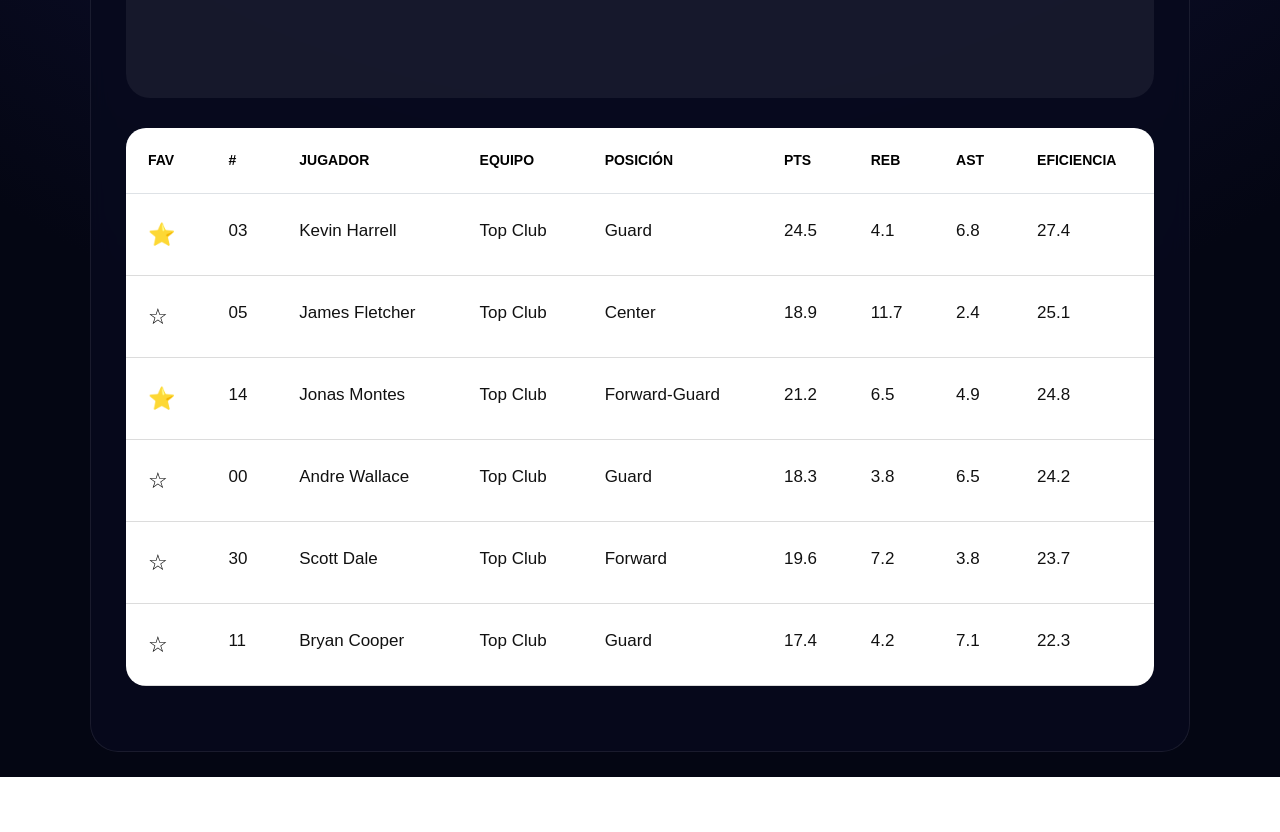
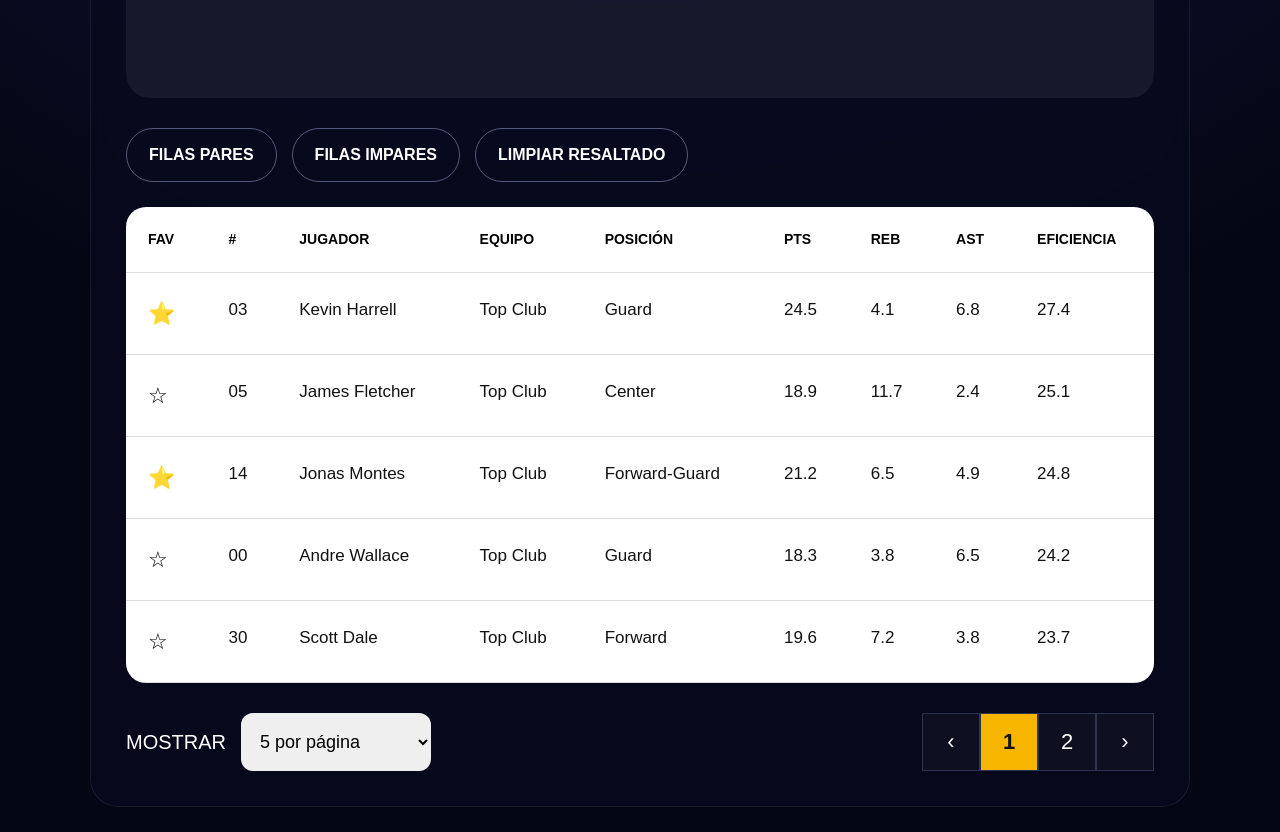
Before and after one commit to martind10/Examen_Final, a React (Vite) app in the folder REACT/basketball-dashboard/: page / in a window 1280 px wide. Shown: the part 800-1632 px from the top of the page. Before the commit the page ends 1577 px from the top, so only its background shows below. Built offline with nearby package versions, Linux system fonts and the light colour scheme.

Commit message:
Resaltar fila y pagina Responsive

```diff
--- a/REACT/basketball-dashboard/src/App.jsx
+++ b/REACT/basketball-dashboard/src/App.jsx
@@ -9,6 +9,8 @@ import playersData from './data/players'
 
 import StatsCards from './components/StatsCards/StatsCards'
 
+import Pagination from './components/Pagination/Pagination'
+
 function App(){
 
   const [players, setPlayers] = useState(playersData)
@@ -16,6 +18,14 @@ function App(){
   const [search, setSearch] = useState('')
 
   const [history, setHistory] = useState([])
+
+  const [currentPage, setCurrentPage] = useState(1)
+
+  const [rowsPerPage, setRowsPerPage] = useState(5)
+
+  const [highlightEven, setHighlightEven] = useState(false)
+
+  const [highlightOdd, setHighlightOdd] = useState(false)
 
   const toggleFavorite = (id) => {
 
@@ -59,12 +69,29 @@ function App(){
 
   }
 
+  const clearHighlights = () => {
+
+  setHighlightEven(false)
+
+  setHighlightOdd(false)
+
+  }
+
   const filteredPlayers = players.filter((player) =>
 
     player.player
       .toLowerCase()
       .includes(search.toLowerCase())
 
+  )
+
+  const lastIndex = currentPage * rowsPerPage
+
+  const firstIndex = lastIndex - rowsPerPage
+
+  const currentPlayers = filteredPlayers.slice(
+  firstIndex,
+  lastIndex
   )
 
   return(
@@ -89,9 +116,52 @@ function App(){
             clearHistory={clearHistory}
           />
 
+          <div className="table-actions">
+
+          <button className="table-actions__button" onClick={() => {
+
+            setHighlightEven(true)
+            setHighlightOdd(false)
+
+          }}
+          >
+
+           FILAS PARES
+
+          </button>
+
+          <button className="table-actions__button" onClick={() => {
+            setHighlightOdd(true)
+            setHighlightEven(false)
+
+          }}
+          >
+
+          FILAS IMPARES
+
+          </button>
+
+          <button className="table-actions__button" onClick={clearHighlights}>
+
+        LIMPIAR RESALTADO
+
+        </button>
+
+        </div>
+
           <PlayersTable
-            players={filteredPlayers}
+            players={currentPlayers}
             toggleFavorite={toggleFavorite}
+            highlightEven={highlightEven}
+            highlightOdd={highlightOdd}
+          />
+
+          <Pagination
+            currentPage={currentPage}
+            setCurrentPage={setCurrentPage}
+            rowsPerPage={rowsPerPage}
+            setRowsPerPage={setRowsPerPage}
+            totalPlayers={filteredPlayers.length}
           />
 
         </section>
--- /dev/null
+++ b/REACT/basketball-dashboard/src/components/Pagination/Pagination.jsx
@@ -0,0 +1,118 @@
+function Pagination({
+
+  currentPage,
+  setCurrentPage,
+  rowsPerPage,
+  setRowsPerPage,
+  totalPlayers
+
+}){
+
+  const totalPages = Math.ceil(
+    totalPlayers / rowsPerPage
+  )
+
+  const pages = []
+
+  for(let i = 1; i <= totalPages; i++){
+
+    pages.push(i)
+
+  }
+
+  return(
+
+    <div className="table-footer">
+
+      <div className="table-footer__left">
+
+        <span>
+          MOSTRAR
+        </span>
+
+        <select
+          className="table-footer__select"
+          value={rowsPerPage}
+          onChange={(e) => {
+
+            setRowsPerPage(Number(e.target.value))
+            setCurrentPage(1)
+
+          }}
+        >
+
+          <option value={5}>
+            5 por página
+          </option>
+
+          <option value={10}>
+            10 por página
+          </option>
+
+          <option value={15}>
+            15 por página
+          </option>
+
+        </select>
+
+      </div>
+
+      <div className="pagination">
+
+        <button
+          className="pagination__button"
+          onClick={() =>
+            setCurrentPage(currentPage - 1)
+          }
+          disabled={currentPage === 1}
+        >
+
+          ‹
+
+        </button>
+
+        {
+
+          pages.map((page) => (
+
+            <button
+              key={page}
+              className={`pagination__button ${
+                currentPage === page
+                ? 'pagination__button--active'
+                : ''
+              }`}
+              onClick={() =>
+                setCurrentPage(page)
+              }
+            >
+
+              {page}
+
+            </button>
+
+          ))
+
+        }
+
+        <button
+          className="pagination__button"
+          onClick={() =>
+            setCurrentPage(currentPage + 1)
+          }
+          disabled={currentPage === totalPages}
+        >
+
+          ›
+
+        </button>
+
+      </div>
+
+    </div>
+
+  )
+
+}
+
+export default Pagination
--- a/REACT/basketball-dashboard/src/components/PlayersTable/PlayersTable.jsx
+++ b/REACT/basketball-dashboard/src/components/PlayersTable/PlayersTable.jsx
@@ -1,4 +1,12 @@
-function PlayersTable({ players, toggleFavorite }){
+function PlayersTable({
+
+  players,
+  toggleFavorite,
+
+  highlightEven,
+  highlightOdd
+
+}){
 
   return(
 
@@ -30,7 +38,23 @@ function PlayersTable({ players, toggleFavorite }){
 
             players.map((player) => (
 
-              <tr key={player.id}>
+              <tr
+              key={player.id}
+              className={`
+                ${
+                    highlightEven && player.id % 2 === 0
+                    ? 'players-table__row--highlight': ''
+                }
+
+                ${
+                    highlightOdd && player.id % 2 !== 0
+                    ? 'players-table__row--highlight'
+                    : ''
+                }
+
+            `}
+
+>
 
                 <td>
 
--- a/REACT/basketball-dashboard/src/styles/dashboard.css
+++ b/REACT/basketball-dashboard/src/styles/dashboard.css
@@ -268,3 +268,202 @@ body{
   font-size: 16px;
   line-height: 1.5;
 }
+
+.table-footer{
+  display: flex;
+  justify-content: space-between;
+  align-items: center;
+}
+
+.table-footer__left{
+  display: flex;
+  align-items: center;
+  gap: 15px;
+}
+
+.table-footer__left span{
+  font-size: 20px;
+}
+
+.table-footer__select{
+  width: 190px;
+  height: 58px;
+  border-radius: 12px;
+  border: none;
+  padding: 0 15px;
+  font-size: 18px;
+}
+
+.pagination{
+  display: flex;
+}
+
+.pagination__button{
+  width: 58px;
+  height: 58px;
+  border: 1px solid #2d3350;
+  background: rgba(255,255,255,0.03);
+  color: white;
+  font-size: 22px;
+}
+
+.pagination__button--active{
+  background: #f7b500;
+  color: #111;
+  font-weight: bold;
+}
+
+.table-actions{
+  display: flex;
+  gap: 15px;
+  margin-bottom: 25px;
+}
+
+.table-actions__button{
+  background: transparent;
+  border: 1px solid #555b7a;
+  color: white;
+  border-radius: 30px;
+  padding: 14px 22px;
+  font-weight: bold;
+  cursor: pointer;
+  transition: 0.3s;
+}
+
+.table-actions__button:hover{
+  background: #f7b500;
+  color: #111;
+}
+
+.players-table__row--highlight td{
+  background: #f7c32f;
+  color: #111;
+}
+
+.stat-card{
+  transition: 0.3s;
+}
+
+.stat-card:hover{
+  transform: translateY(-5px);
+}
+
+.players-table tbody tr{
+  transition: 0.3s;
+}
+
+.players-table tbody tr:hover td{
+  background: #e9edf7;
+}
+
+.pagination__button{
+  transition: 0.3s;
+  cursor: pointer;
+}
+
+.pagination__button:hover{
+  background: #f7b500;
+  color: #111;
+}
+
+.table-footer__select{
+  cursor: pointer;
+}
+
+.players-table__favorite{
+  transition: 0.3s;
+}
+
+.players-table__favorite:hover{
+  transform: scale(1.2);
+}
+
+@media(max-width: 992px){
+
+  .scoreboard{
+    flex-direction: column;
+    gap: 25px;
+    text-align: center;
+  }
+
+  .scoreboard__team{
+    width: 100%;
+  }
+
+  .scoreboard__team--right{
+    text-align: center;
+  }
+
+  .scoreboard__score{
+    font-size: 55px;
+  }
+
+  .stats-panel__cards{
+    grid-template-columns: repeat(2, 1fr);
+  }
+
+  .table-footer{
+    flex-direction: column;
+    gap: 25px;
+    align-items: flex-start;
+  }
+
+}
+
+@media(max-width: 768px){
+
+  .dashboard{
+    padding: 15px;
+  }
+
+  .dashboard__header{
+    padding: 25px;
+  }
+
+  .stats-panel{
+    padding: 20px;
+  }
+
+  .stats-panel__cards{
+    grid-template-columns: 1fr;
+  }
+
+  .table-actions{
+    flex-direction: column;
+  }
+
+  .table-actions__button{
+    width: 100%;
+  }
+
+  .players-table th{
+    font-size: 12px;
+    padding: 15px;
+  }
+
+  .players-table td{
+    font-size: 14px;
+    padding: 15px;
+  }
+
+  .stats-panel__input{
+    font-size: 18px;
+  }
+
+  .scoreboard__score{
+    font-size: 42px;
+  }
+
+  .scoreboard__name{
+    font-size: 34px;
+  }
+
+  .stat-card__number{
+    font-size: 50px;
+  }
+
+  .pagination{
+    flex-wrap: wrap;
+  }
+
+}
```
